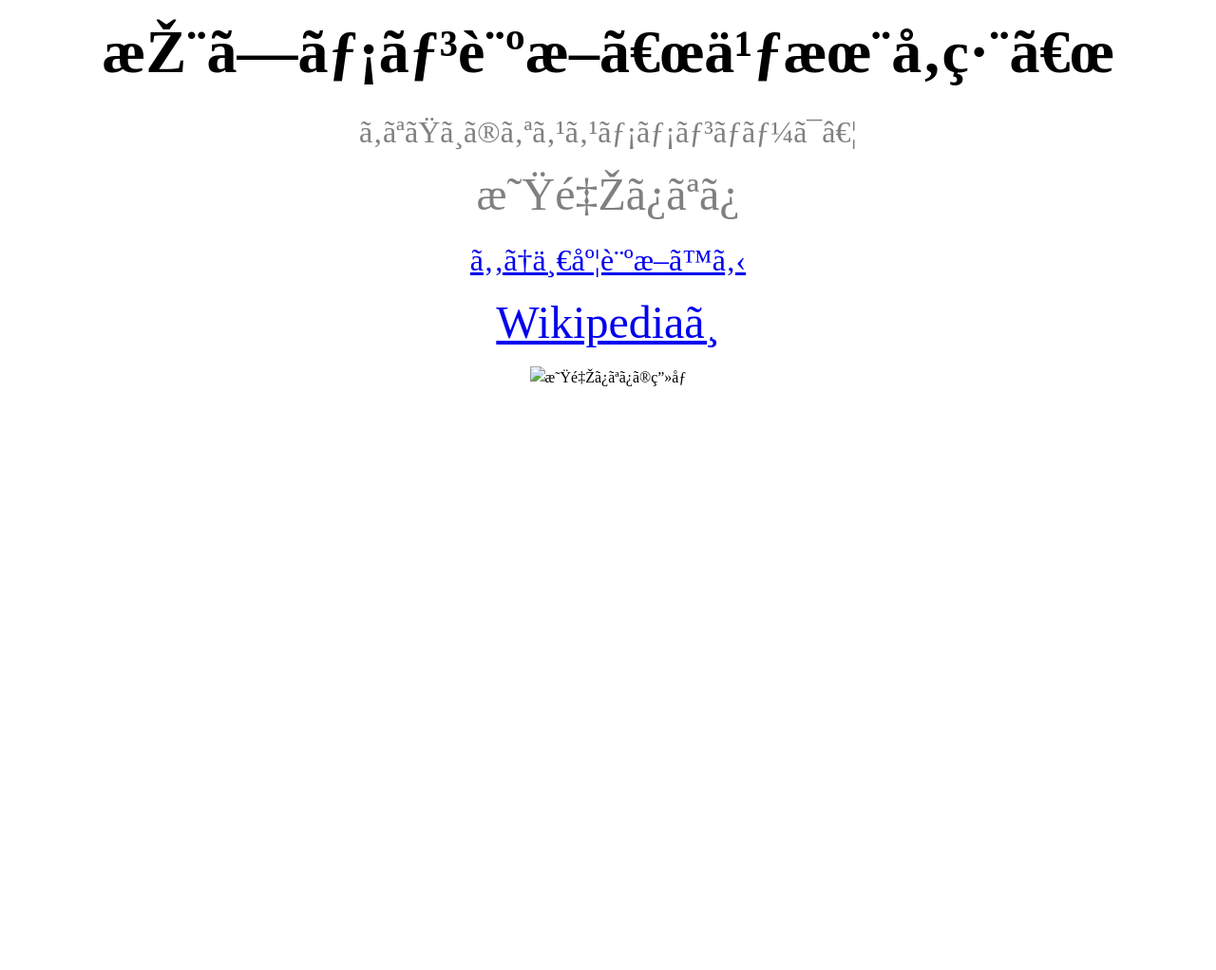
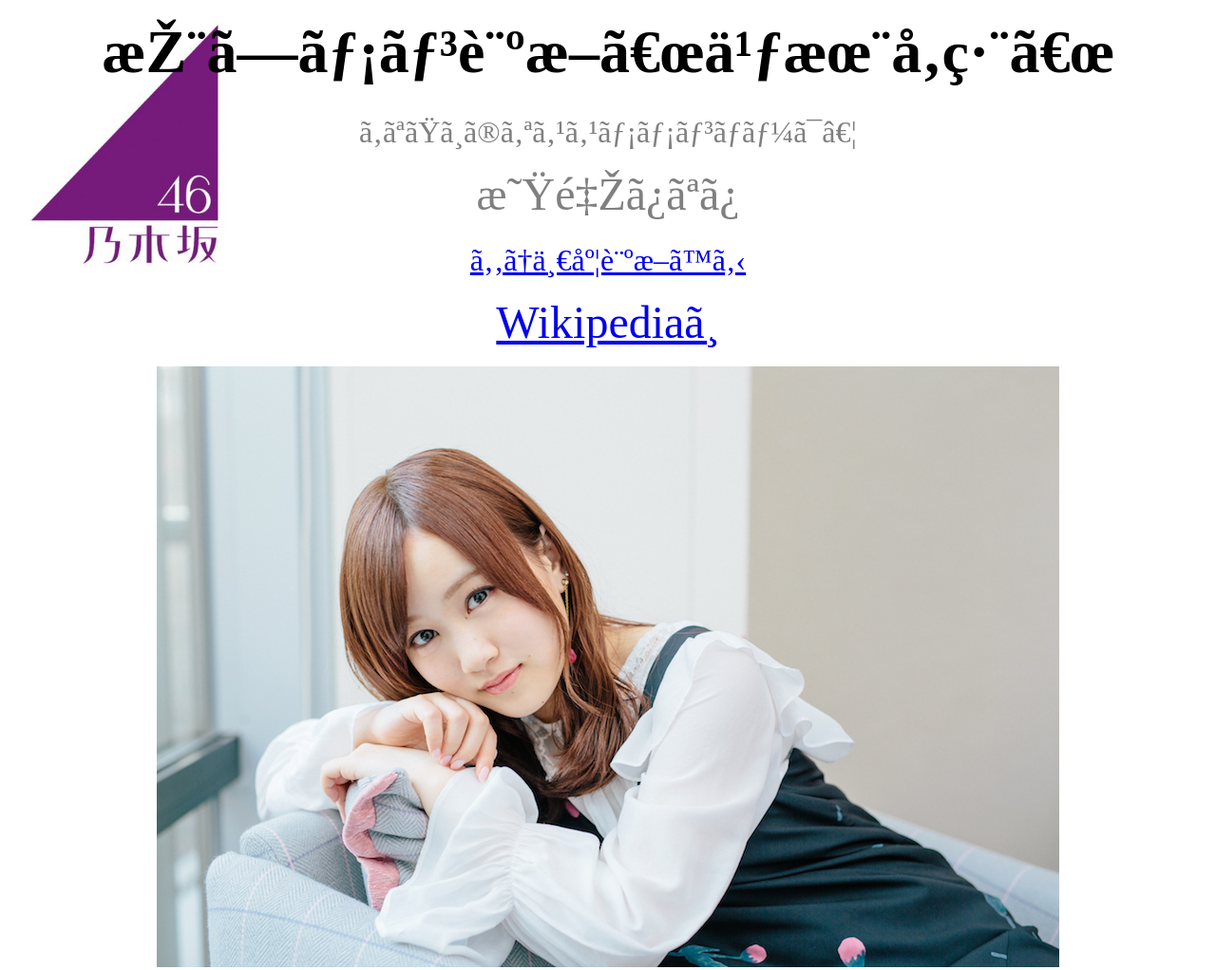
Before and after one commit to udon0141/result.html, a plain HTML site: page index.html in a window 1280 px wide. Shown: the whole page at 95% size. Before the commit the page ends 800 px from the top, so only its background shows below. Drawn offline with Linux system fonts and the light colour scheme.

Commit message:
Update index.html

```diff
--- a/index.html
+++ b/index.html
@@ -31,7 +31,7 @@
       body {
 
         flex-wrap: wrap;
-        background-image: url("画像/乃木坂ロゴ.jpg" );
+        background-image: url("https://github.com/udon0141/result.html/blob/master/%E4%B9%83%E6%9C%A8%E5%9D%82%E3%83%AD%E3%82%B3%E3%82%99.jpg?raw=true.jpg" );
         background-size: 300px 300px;
         background-repeat: no-repeat;
        }
@@ -46,7 +46,7 @@
   </head>
   <body>
     <div class='wiki'><a href="https://ja.wikipedia.org/wiki/%E6%98%9F%E9%87%8E%E3%81%BF%E3%81%AA%E3%81%BF">Wikipediaへ</a></div>
-    <div class='image'><img src="画像/星野みなみ.jpg" alt="星野みなみの画像"></div>
+    <div class='image'><img src="https://github.com/udon0141/result.html/blob/master/%E6%98%9F%E9%87%8E%E3%81%BF%E3%81%AA%E3%81%BF.jpg?raw=true.jpg" alt="星野みなみの画像"></div>
     <style>
       div.image{
         text-align: center;
```
